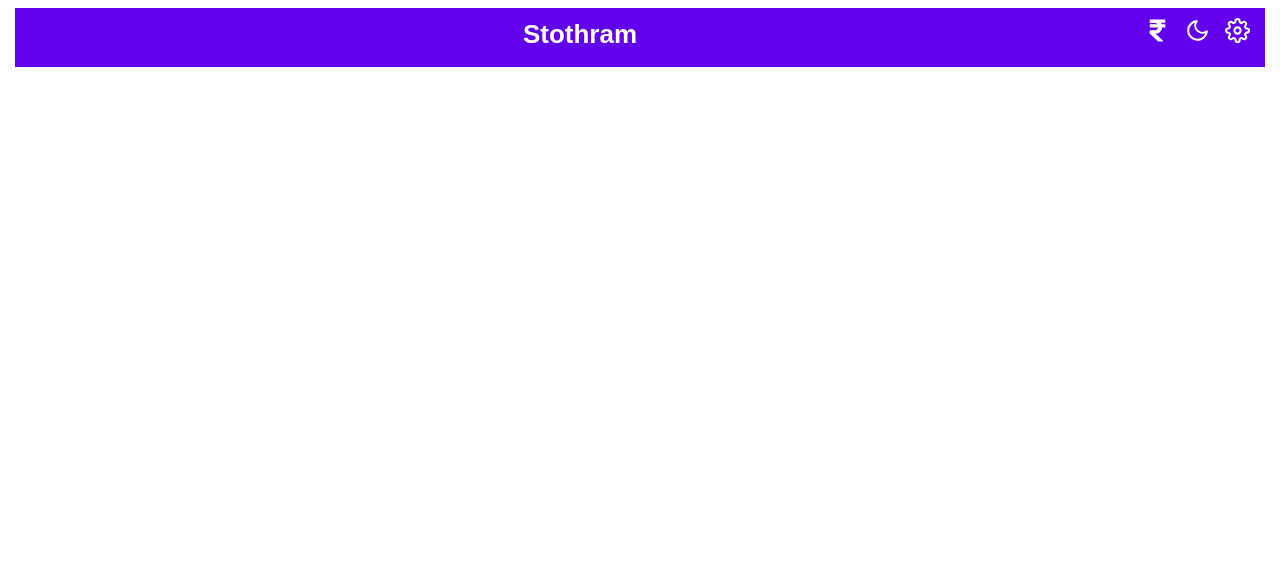
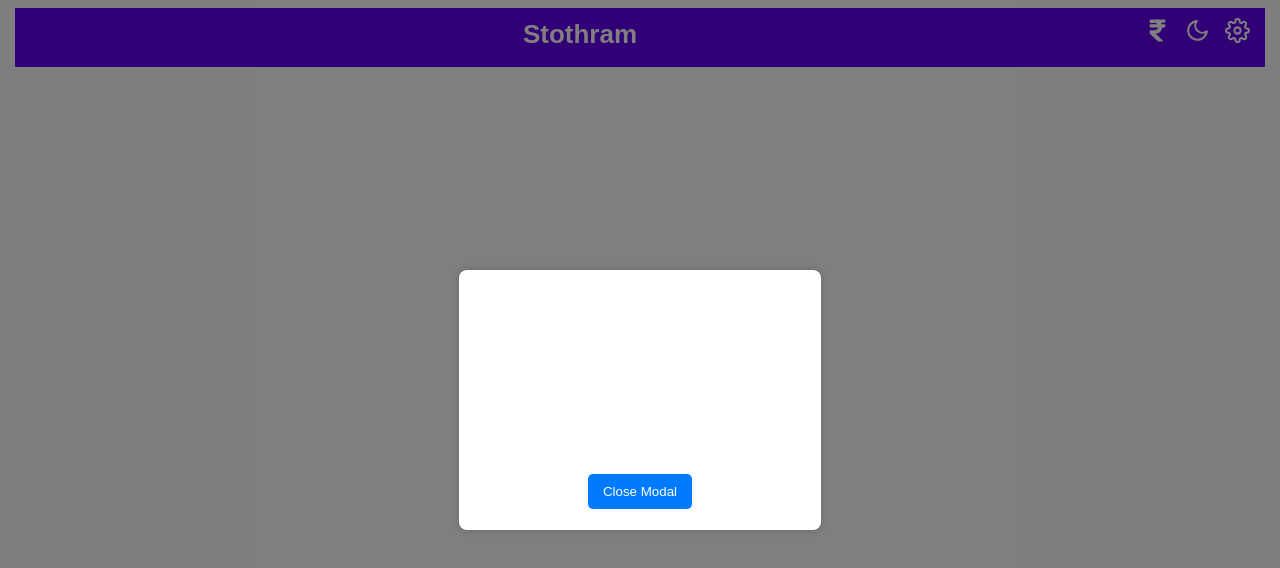
Before and after one commit to Jayanthbm/stothram-ios, a React (Vite) app: page / in a window 1280 px wide. Shown: the top 568 px of the page. Built offline with nearby package versions, Linux system fonts and the light colour scheme; no server answers.

Commit message:
init modal

```diff
--- a/src/App.css
+++ b/src/App.css
@@ -276,3 +276,38 @@
 .slider.round:before {
   border-radius: 50%;
 }
+
+/* Modal Styles */
+.modal {
+  display: none;
+  position: fixed;
+  top: 0;
+  left: 0;
+  width: 100%;
+  height: 100%;
+  background-color: rgba(0, 0, 0, 0.5);
+  justify-content: center;
+  align-items: center;
+}
+
+.modal-content {
+  background-color: #fff;
+  padding: 20px;
+  border-radius: 8px;
+  box-shadow: 0 0 10px rgba(0, 0, 0, 0.2);
+}
+
+/* Optional: Add styles for close button */
+.modal-content button {
+  background-color: #007bff;
+  color: #fff;
+  border: none;
+  padding: 10px 15px;
+  border-radius: 5px;
+  cursor: pointer;
+}
+
+/* Show the modal when it's active */
+.modal.active {
+  display: flex;
+}
--- a/src/components/appHeader.jsx
+++ b/src/components/appHeader.jsx
@@ -9,10 +9,23 @@
   FiSun,
 } from "react-icons/fi";
 import { ThemeContext } from "../context/themeContext.jsx";
+
+const Modal = ({ handleCloseDialog }) => {
+  return (
+    <div className="modal active">
+      <div className="modal-content">
+        <h2>Modal Title</h2>
+        <p>This is the modal content.</p>
+        <button onClick={handleCloseDialog}>Close Modal</button>
+      </div>
+    </div>
+  );
+};
+
 const AppHeader = ({ title, backAction, settingsAction, toggleView }) => {
   const { darkmode, viewType, toggleViewType, darkSwitch, toggleDarkMode } =
     useContext(ThemeContext);
-  const [showDailog, setShowDialog] = useState(false);
+  const [showDailog, setShowDialog] = useState(true);
 
   const handleShowDialog = () => {
     setShowDialog(true);
@@ -58,6 +71,8 @@
           </span>
         )}
       </div>
+
+      {showDailog && <Modal handleCloseDialog={handleCloseDialog} />}
     </div>
   );
 };
```
